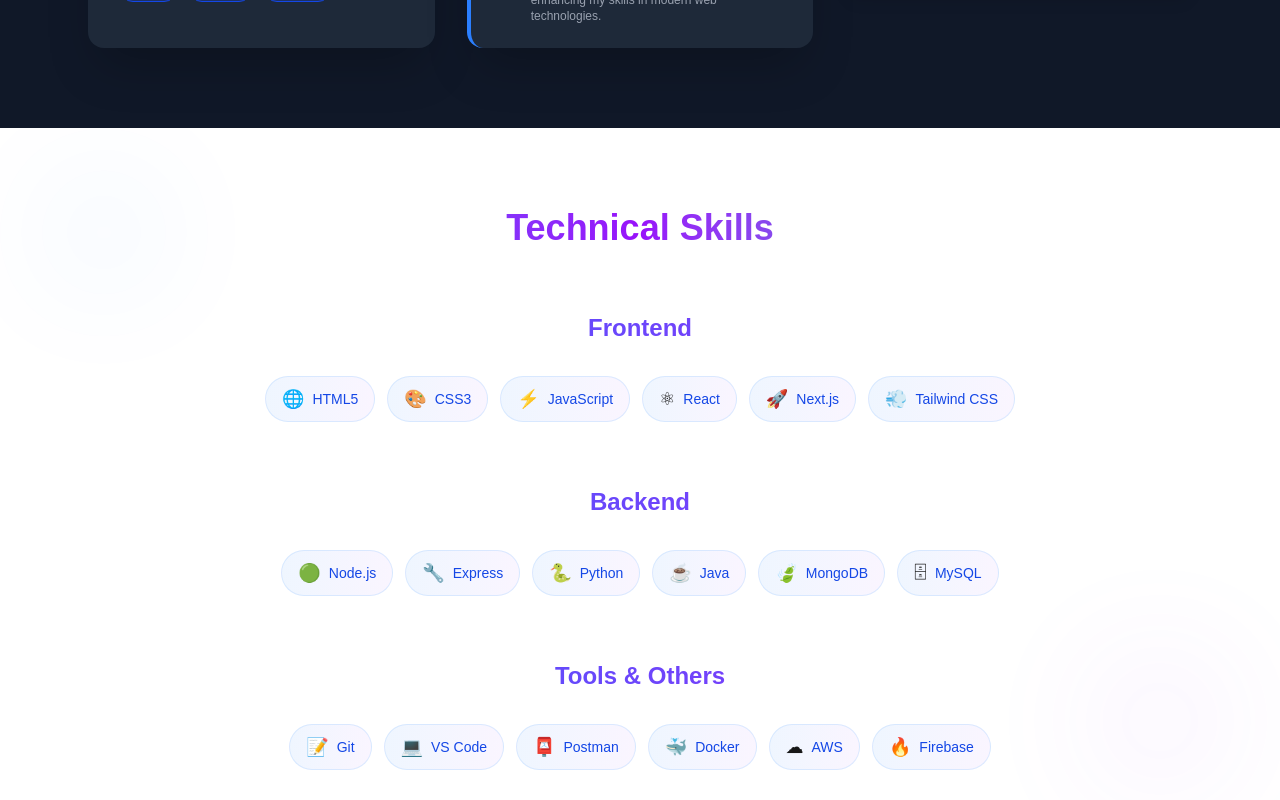
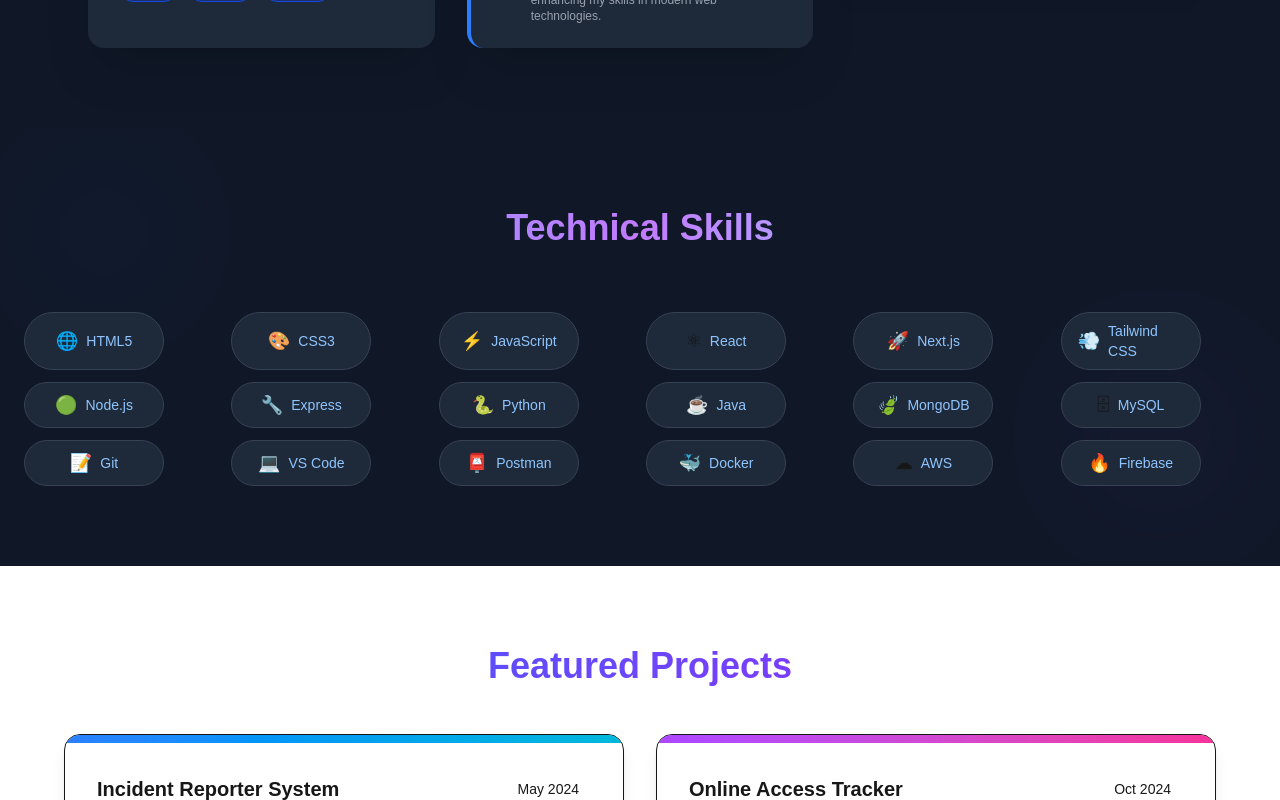
Before and after one commit to deepak43276/My_portfolio, a Next.js app: page / in a window 1280 px wide. Shown: the part 1320-2120 px from the top of the page. Built offline with nearby package versions, Linux system fonts and the light colour scheme.

Commit message:
styles are changed

```diff
--- a/src/components/Skills.jsx
+++ b/src/components/Skills.jsx
@@ -34,6 +34,12 @@ const Skills = () => {
     { name: "Firebase", icon: "🔥" },
   ];
 
+  const allSkills = [
+    ...frontendSkills,
+    ...backendSkills,
+    ...tools,
+  ];
+
   useEffect(() => {
     const observer = new IntersectionObserver(
       ([entry]) => {
@@ -51,52 +57,8 @@ const Skills = () => {
     return () => observer.disconnect();
   }, []);
 
-  const SkillCategory = ({ title, skills, delay }) => (
-    <motion.div
-      initial={{ opacity: 0, y: 40 }}
-      whileInView={{ opacity: 1, y: 0 }}
-      viewport={{ once: false }}
-      transition={{ duration: 0.7, delay: delay / 1000, ease: "easeOut" }}
-    >
-      <div className="text-center mb-8">
-        <motion.h3
-          className="text-2xl font-bold bg-gradient-to-r from-blue-600 to-purple-600 bg-clip-text text-transparent mb-4"
-          initial={{ opacity: 0, y: 20 }}
-          whileInView={{ opacity: 1, y: 0 }}
-          viewport={{ once: false }}
-          transition={{ duration: 0.7, delay: (delay + 100) / 1000, ease: "easeOut" }}
-        >
-          {title}
-        </motion.h3>
-      </div>
-      <div className="flex flex-wrap justify-center gap-3">
-        {skills.map((skill, index) => (
-          <motion.div
-            key={skill.name}
-            className="group flex items-center gap-2 px-4 py-2 bg-gradient-to-r from-blue-50 to-purple-50 dark:from-blue-900/20 dark:to-purple-900/20 rounded-full border border-blue-200/50 dark:border-blue-800/50 hover:shadow-lg transition-all duration-300"
-            initial={{ opacity: 0, scale: 0.7 }}
-            whileInView={{ opacity: 1, scale: 1 }}
-            viewport={{ once: false }}
-            transition={{ duration: 0.5, delay: (delay + index * 100) / 1000, ease: "easeOut" }}
-            whileHover={{ scale: 1.08, boxShadow: "0 4px 24px 0 rgba(59,130,246,0.15)" }}
-          >
-            <motion.span
-              className="text-lg group-hover:scale-110 transition-transform duration-300"
-              whileHover={{ scale: 1.2 }}
-            >
-              {skill.icon}
-            </motion.span>
-            <span className="text-sm font-medium text-blue-700 dark:text-blue-300 group-hover:text-blue-800 dark:group-hover:text-blue-200 transition-colors">
-              {skill.name}
-            </span>
-          </motion.div>
-        ))}
-      </div>
-    </motion.div>
-  );
-
   return (
-    <section ref={sectionRef} id="skills" className="py-20 relative overflow-hidden">
+    <section ref={sectionRef} id="skills" className="py-20 bg-gray-900 relative overflow-hidden">
       {/* Background decoration */}
       <div className="absolute inset-0 opacity-5 pointer-events-none">
         <motion.div
@@ -113,19 +75,36 @@ const Skills = () => {
       <div className="container mx-auto px-6 relative z-10">
         <motion.div className="text-center mb-16">
           <motion.h2
-            className="text-4xl font-bold mb-4 bg-gradient-to-r from-blue-600 via-purple-600 to-cyan-600 bg-clip-text text-transparent"
+            className="text-4xl font-bold mb-4 bg-gradient-to-r from-blue-400 via-purple-400 to-cyan-300 bg-clip-text text-transparent"
             initial={{ opacity: 0, y: 40 }}
             animate={isVisible ? { opacity: 1, y: 0 } : {}}
             transition={{ duration: 0.7, ease: "easeOut" }}
           >
             Technical Skills
           </motion.h2>
-
         </motion.div>
-        <div className="space-y-16">
-          <SkillCategory title="Frontend" skills={frontendSkills} delay={200} />
-          <SkillCategory title="Backend" skills={backendSkills} delay={400} />
-          <SkillCategory title="Tools & Others" skills={tools} delay={600} />
+        <div className="grid grid-cols-2 sm:grid-cols-3 md:grid-cols-4 lg:grid-cols-6 gap-3 justify-center">
+          {allSkills.map((skill, index) => (
+            <motion.div
+              key={skill.name}
+              className="group flex items-center justify-center gap-2 px-4 py-2 bg-gray-800 rounded-full border border-gray-700 hover:shadow-lg transition-all duration-300 min-w-[120px] max-w-[140px]"
+              initial={{ opacity: 0, scale: 0.7 }}
+              whileInView={{ opacity: 1, scale: 1 }}
+              viewport={{ once: false }}
+              transition={{ duration: 0.5, delay: index * 0.1, ease: "easeOut" }}
+              whileHover={{ scale: 1.08, boxShadow: "0 4px 24px 0 rgba(59,130,246,0.15)" }}
+            >
+              <motion.span
+                className="text-lg group-hover:scale-110 transition-transform duration-300"
+                whileHover={{ scale: 1.2 }}
+              >
+                {skill.icon}
+              </motion.span>
+              <span className="text-sm font-medium text-blue-300 group-hover:text-blue-200 transition-colors">
+                {skill.name}
+              </span>
+            </motion.div>
+          ))}
         </div>
       </div>
     </section>
```
